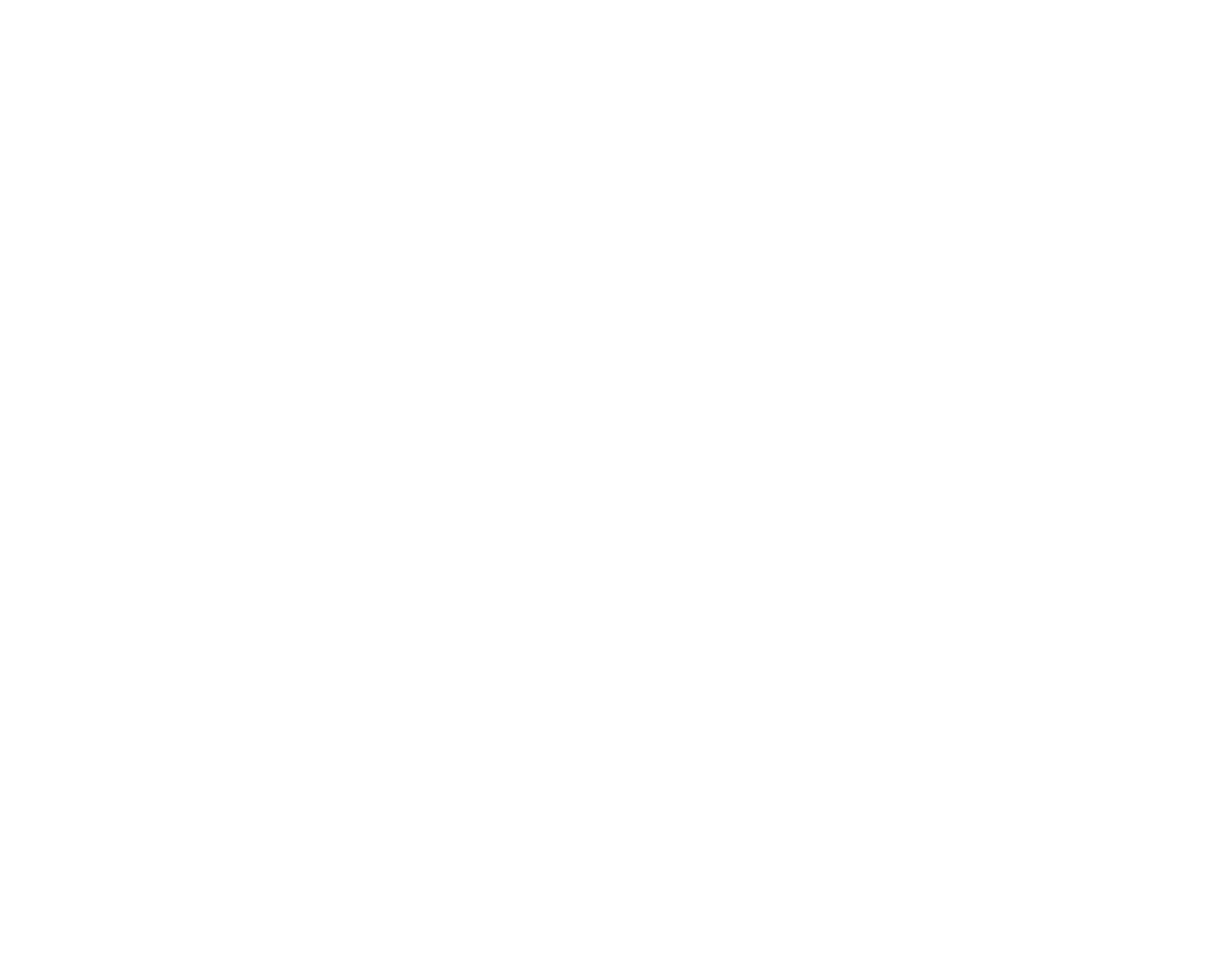
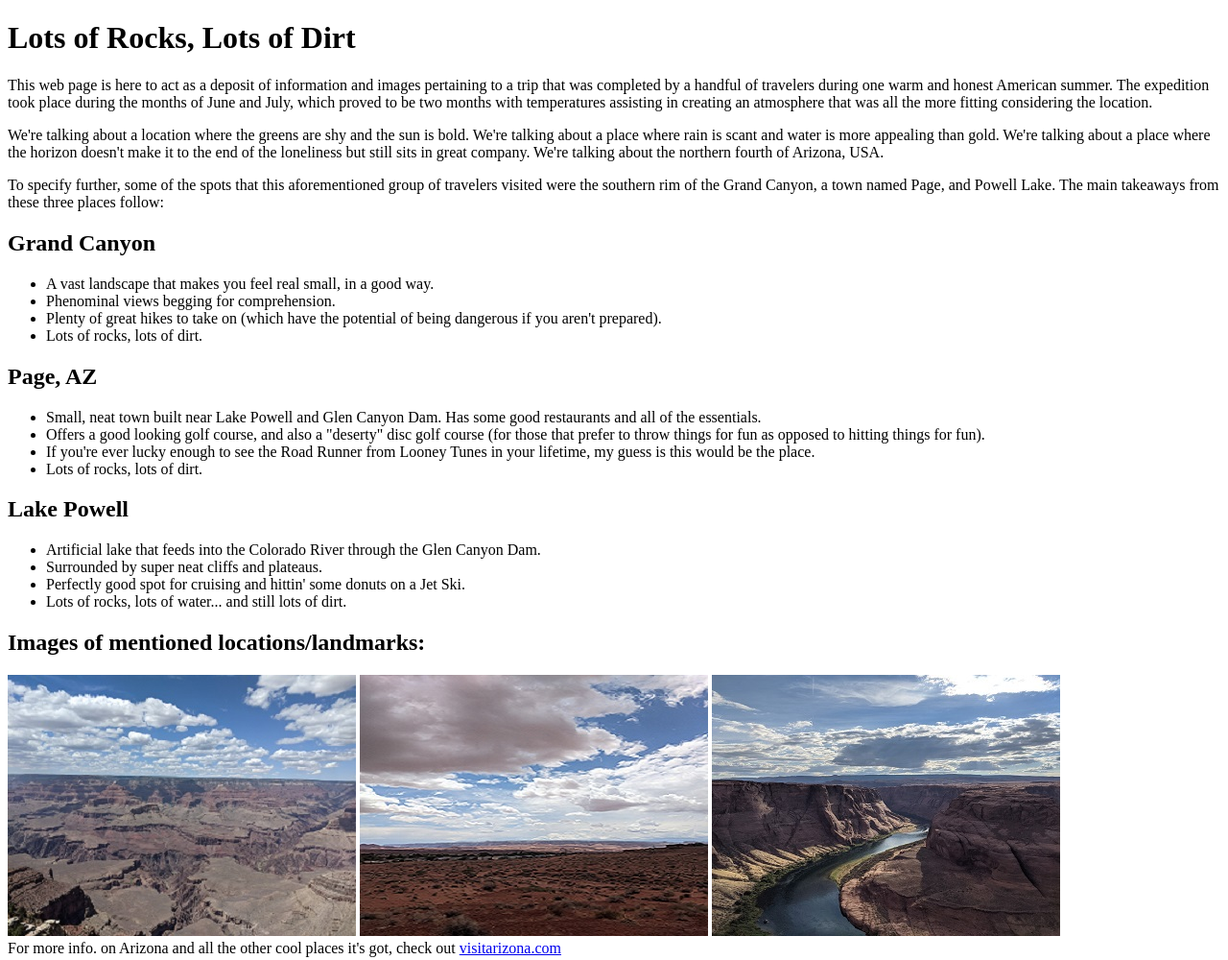
Before and after one commit to KC-LC101-June-22/js-assignment-4-html-me-something-sage-church, a website: page index.html in a window 1280 px wide. Shown: the whole page at 96% size. Before the commit the page ends 800 px from the top, so only its background shows below. Drawn offline with Linux system fonts and the light colour scheme.

Commit message:
completed original structure and content within html file

```diff
--- a/index.html
+++ b/index.html
@@ -1,8 +1,72 @@
 <!DOCTYPE html>
 <html>
    <head>
+      <title>Lots of Rocks, Lots of Dirt</title>
    </head>
+
    <body>
-      <!-- Write your HTML in this file! -->
+      <header>
+         <h1>Lots of Rocks, Lots of Dirt</h1>
+      </header>
+      <main>
+         <p>
+            This web page is here to act as a deposit of information and images pertaining to a trip that was completed by a handful
+            of travelers during one warm and honest American summer. The expedition took place during the months of June and July,
+            which proved to be two months with temperatures assisting in creating an atmosphere that was all the more fitting
+            considering the location.
+         </p>
+         <p>
+            We're talking about a location where the greens are shy and the sun is bold. We're talking about a place where rain is
+            scant and water is more appealing than gold. We're talking about a place where the horizon doesn't make it to the end of
+            the loneliness but still sits in great company. We're talking about the northern fourth of Arizona, USA.
+         </p>
+         <p>
+            To specify further, some of the spots that this aforementioned group of travelers visited were the southern rim of the
+            Grand Canyon, a town named Page, and Powell Lake. The main takeaways from these three places follow:
+         </p>
+         <article>
+            <h2>Grand Canyon</h2>
+            <ul>
+               <li>A vast landscape that makes you feel real small, in a good way.</li>
+               <li>Phenominal views begging for comprehension.</li>
+               <li>Plenty of great hikes to take on (which have the potential of being dangerous if you aren't prepared).</li>
+               <li>Lots of rocks, lots of dirt.</li>
+            </ul>
+         </article>
+         <article>
+            <h2>Page, AZ</h2>
+            <ul>
+               <li>
+                  Small, neat town built near Lake Powell and Glen Canyon Dam. Has some good restaurants and all of the essentials.
+               </li>
+               <li>
+                  Offers a good looking golf course, and also a &#34;deserty&#34; disc golf course (for those that prefer to
+                  throw things for fun as opposed to hitting things for fun).
+               </li>
+               <li>
+                  If you're ever lucky enough to see the Road Runner from Looney Tunes in your lifetime, my guess is this would be the
+                  place.
+               </li>
+               <li>Lots of rocks, lots of dirt.</li>
+            </ul>
+         </article>
+         <article>
+            <h2>Lake Powell</h2>
+            <ul>
+               <li>Artificial lake that feeds into the Colorado River through the Glen Canyon Dam.</li>
+               <li>Surrounded by super neat cliffs and plateaus.</li>
+               <li>Perfectly good spot for cruising and hittin' some donuts on a Jet Ski.</li>
+               <li>Lots of rocks, lots of water... and still lots of dirt.</li>
+            </ul>
+         </article>
+         <h2>Images of mentioned locations/landmarks:</h2>
+         <img src="images/canyon.jpg" alt="Grand Canyon">
+         <img src="images/page.jpg" alt="Disc golf course in Page, AZ">
+         <img src="images/horseshoe_bend.jpg" alt="Horseshoe Bend">
+      </main>
+      <footer>
+         For more info. on Arizona and all the other cool places it's got, check out
+         <a href="https://www.visitarizona.com/">visitarizona.com</a>
+      </footer>
    </body>
 </html>
```
Also changed, not shown: images/canyon.jpg (added), images/horseshoe_bend.jpg (added), images/page.jpg (added).
